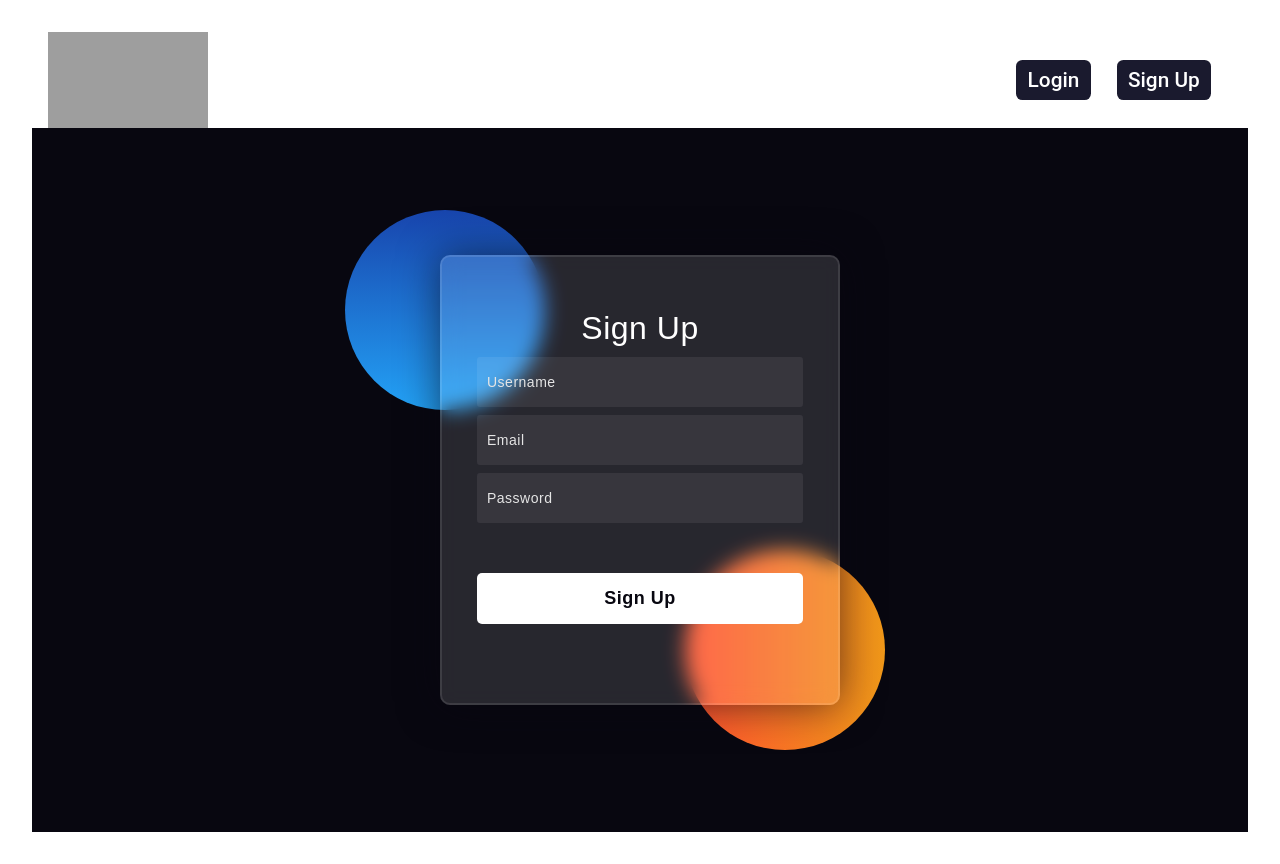
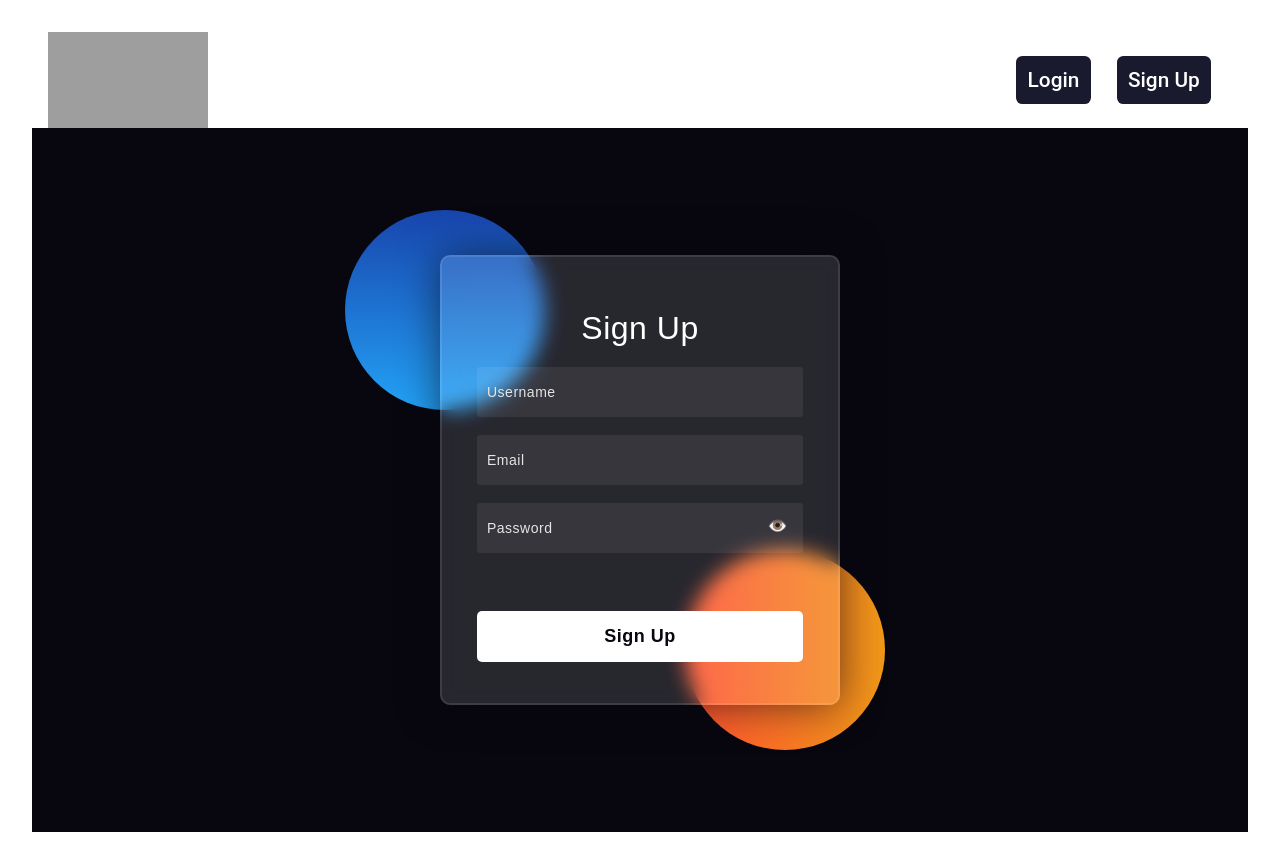
Before and after one commit to nehanshuajmera/AuthViaJWT, a React (Vite) app in the folder client/: page /signup in a window 1280 px wide. Built offline with nearby package versions, Linux system fonts and the light colour scheme; grey boxes are pictures that could not be loaded.

Commit message:
hidden and visible pass feature added

```diff
--- a/client/src/pages/Signup/Signup.css
+++ b/client/src/pages/Signup/Signup.css
@@ -66,13 +66,6 @@
     text-align: center;
 }
 
-.signupMain label {
-    display: block;
-    margin-top: 30px;
-    font-size: 16px;
-    font-weight: 500;
-}
-
 .signupMain input {
     display: block;
     height: 50px;
@@ -80,7 +73,7 @@
     background-color: rgba(255, 255, 255, 0.07);
     border-radius: 3px;
     padding: 0 10px;
-    margin-top: 8px;
+    margin: 18px 0;
     font-size: 14px;
     font-weight: 300;
 }
@@ -90,7 +83,7 @@
 }
 
 .signupMain button {
-    margin-top: 50px;
+    margin-top: 40px;
     width: 100%;
     background-color: #ffffff;
     color: #080710;
--- a/client/src/pages/Signup/Signup.jsx
+++ b/client/src/pages/Signup/Signup.jsx
@@ -1,7 +1,7 @@
 import { useState } from "react";
 import "./Signup.css";
 import axios from 'axios';
-import { useNavigate } from "react-router-dom";
+import { Link, useNavigate } from "react-router-dom";
 
 export const Signup = ({ onSignup }) => {
   const [username, setUsername] = useState("");
@@ -10,6 +10,7 @@ export const Signup = ({ onSignup }) => {
   const [error, setError] = useState(null);
   const [showModal, setShowModal] = useState(false);
   const [loading, setLoading] = useState(false);
+  const [showPassword, setShowPassword] = useState(false);
 
   const navigate = useNavigate();
 
@@ -26,7 +27,6 @@ export const Signup = ({ onSignup }) => {
           },
         }
       );
-      console.log(res);
       if (res.statusText) {
         setUsername("");
         setEmail("");
@@ -42,6 +42,10 @@ export const Signup = ({ onSignup }) => {
     } finally {
       setLoading(false);
     }
+  };
+
+  const togglePasswordVisibility = () => {
+    setShowPassword(!showPassword);
   };
 
   const closeModal = () => {
@@ -71,17 +75,27 @@ export const Signup = ({ onSignup }) => {
           value={email}
           onChange={(e) => setEmail(e.target.value)}
         />
+        <div className="password-field">
           <input
-          type="password"
+            type={showPassword ? "text" : "password"}
             placeholder="Password"
             id="password"
             value={password}
             onChange={(e) => setPassword(e.target.value)}
           />
+          <span
+            className={showPassword ? "eye-icon open" : "eye-icon closed"}
+            onClick={togglePasswordVisibility}
+            style={{ right: "50px", cursor: "pointer", position: "absolute", top: "60%", transform: "translateY(-50%)" }}
+          >
+            {showPassword ? "👁️" : "👁️"}
+          </span>
+        </div>
         {/* <input type="password" placeholder="Password" id="password" /> */}
         <button type="submit" disabled={loading}>
           {loading ? "Loading..." : "Sign Up"}
         </button>
+        {/* <Link to='/login'>Login</Link> */}
       </form>
       {showModal && (
         <div className="modal">
--- a/client/src/universal/Header.css
+++ b/client/src/universal/Header.css
@@ -48,7 +48,7 @@ header {
     font-size: 1.3rem;
     padding: 0.5rem 0.7rem;
     border: none;
-    height: 5vh;
+    height: 6vh;
     border-radius: 0.4rem;
     background-color: var(--background);
     color: var(--color);
```
Also changed, not shown: client/src/universal/Footer.jsx (added), 2 other files (tests, documents, lock files or other folders). Lines whose indentation alone changed are shown as unchanged.
